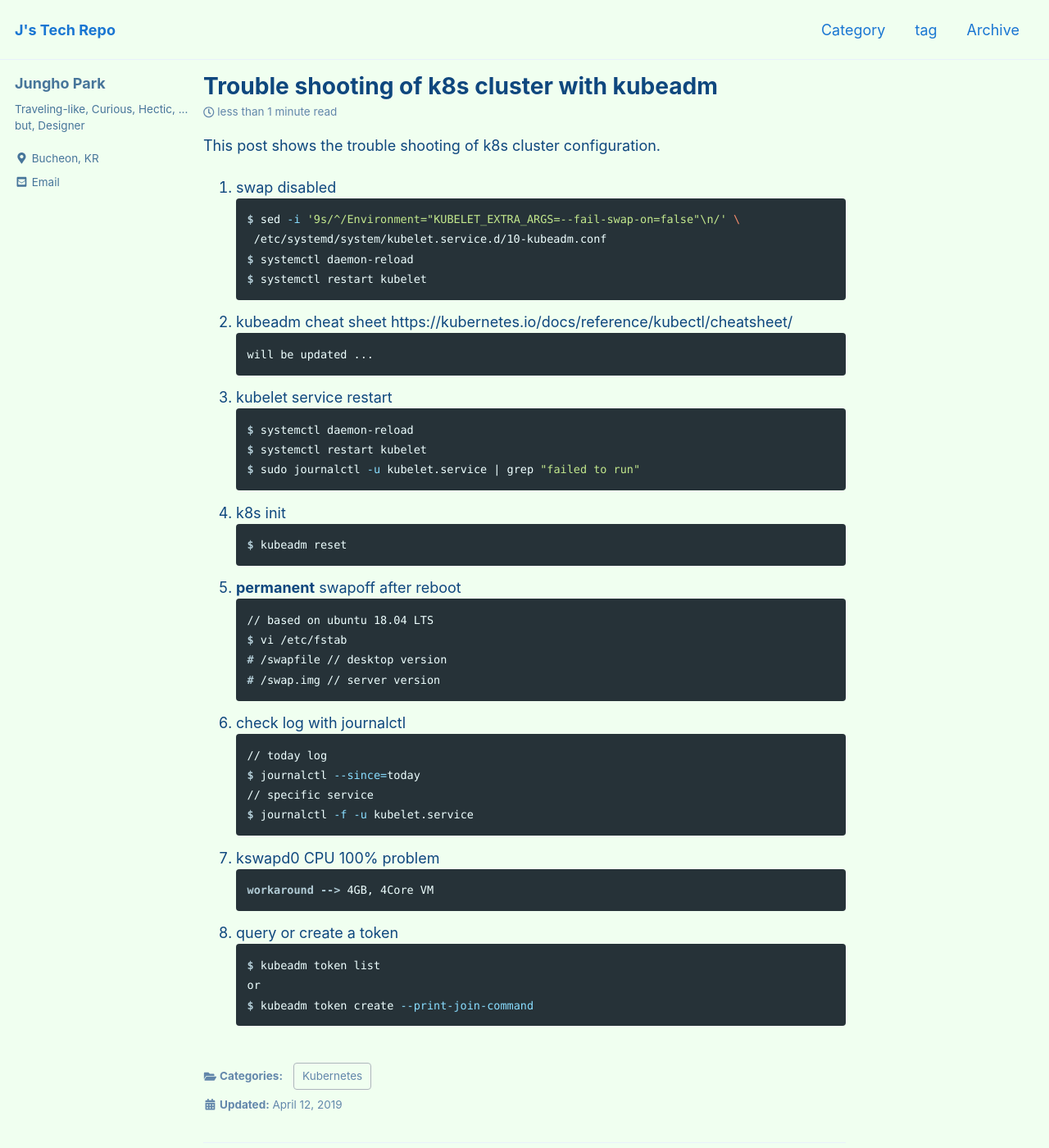
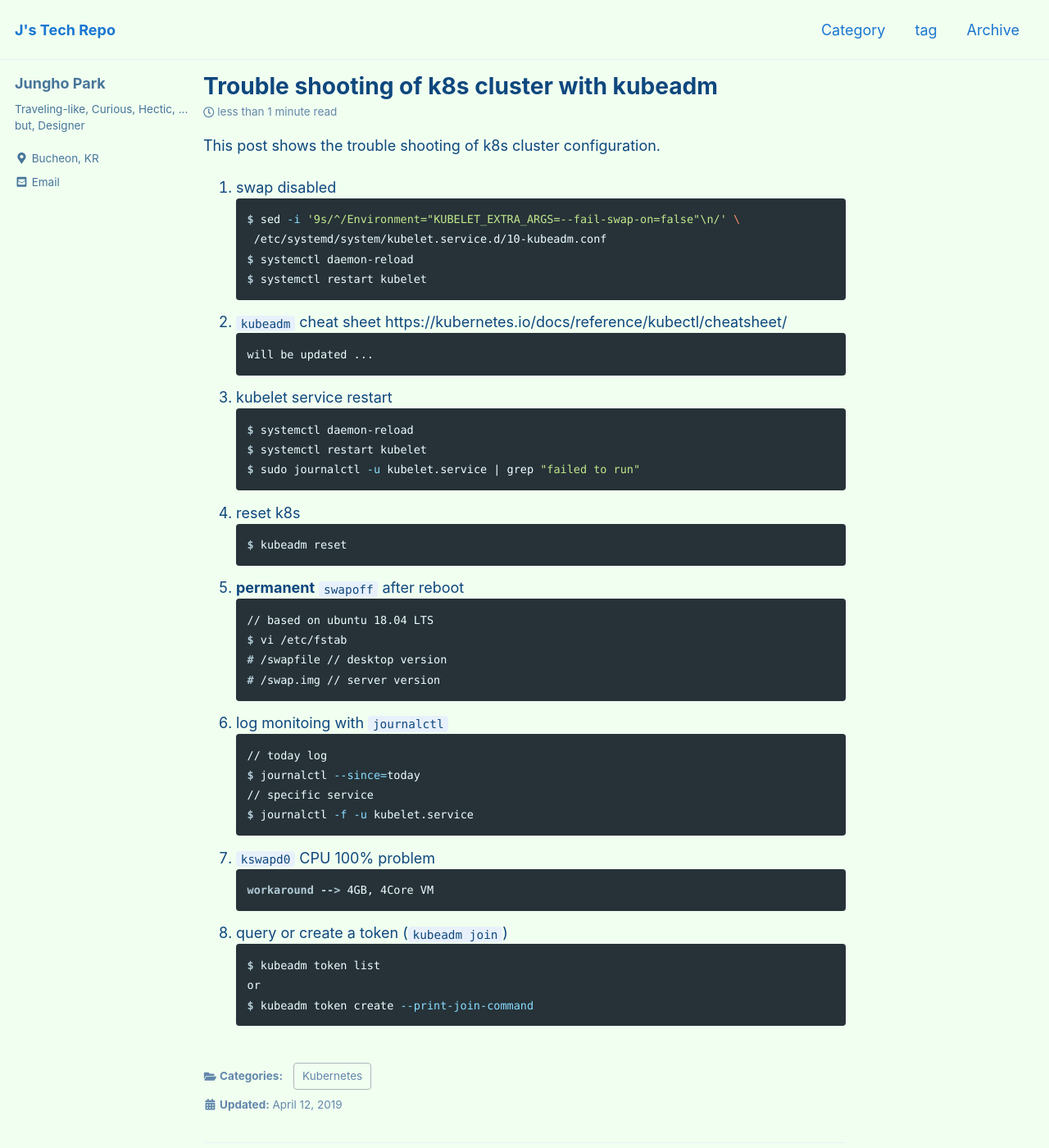
Before and after one commit to unipark00/tekrepo, a Jekyll site: the page built from _posts/2019-04-12-trouble_shooting_of_clustering.md, in a window 1280 px wide and 1400 px high. Shown: the whole window at 82% size. Built offline with Jekyll 4.4.1, drawn with Linux system fonts in a browser that asks for light colours; cached includes are drawn as plain includes.

Commit message:
Update 2019-04-12-trouble_shooting_of_clustering.md

````diff
--- a/_posts/2019-04-12-trouble_shooting_of_clustering.md
+++ b/_posts/2019-04-12-trouble_shooting_of_clustering.md
@@ -16,7 +16,7 @@ $ sed -i '9s/^/Environment="KUBELET_EXTRA_ARGS=--fail-swap-on=false"\n/' \
 $ systemctl daemon-reload
 $ systemctl restart kubelet
 ```
-1. kubeadm cheat sheet
+1. `kubeadm` cheat sheet
 https://kubernetes.io/docs/reference/kubectl/cheatsheet/
 ```console
 will be updated ...
@@ -27,29 +27,29 @@ $ systemctl daemon-reload
 $ systemctl restart kubelet
 $ sudo journalctl -u kubelet.service | grep "failed to run"
 ```
-1. k8s init
+1. reset k8s
 ```console
 $ kubeadm reset
 ```
-1. **permanent** swapoff after reboot
+1. **permanent** `swapoff` after reboot
 ```console
 // based on ubuntu 18.04 LTS
 $ vi /etc/fstab
 # /swapfile // desktop version
 # /swap.img // server version
 ```
-1. check log with journalctl
+1. log monitoing with `journalctl`
 ```console
 // today log
 $ journalctl --since=today
 // specific service
 $ journalctl -f -u kubelet.service
 ```
-1. kswapd0 CPU 100% problem
+1. `kswapd0` CPU 100% problem
 ```console
 workaround --> 4GB, 4Core VM
 ```
-1. query or create a token
+1. query or create a token (`kubeadm join`)
 ```console
 $ kubeadm token list
 or
````
